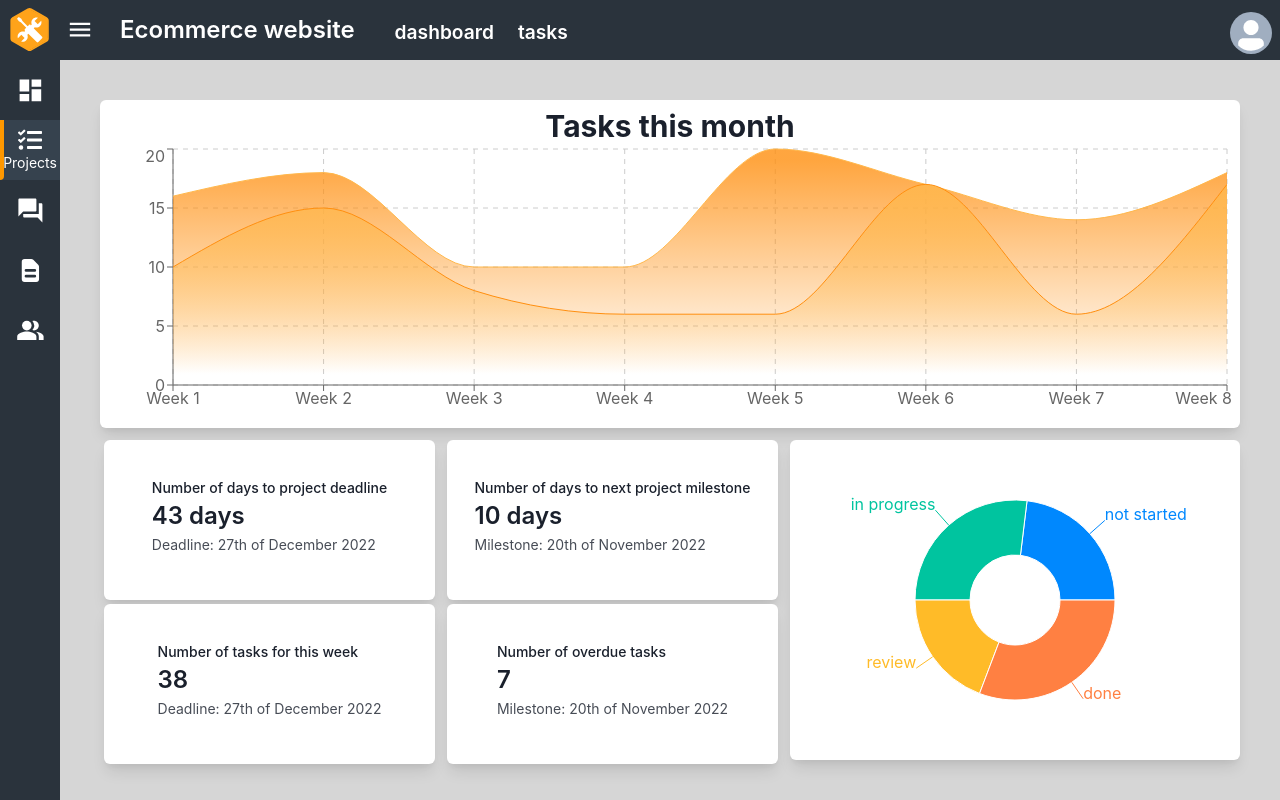
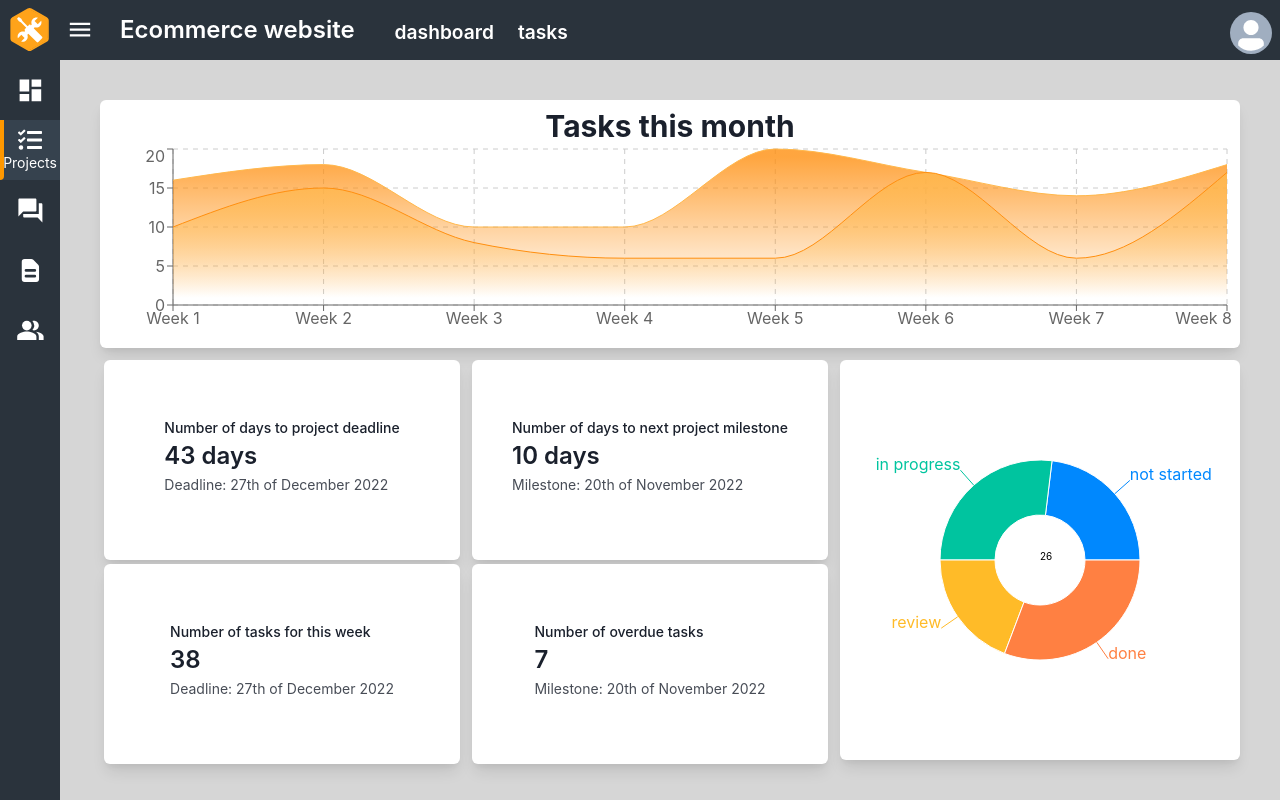
Before and after one commit to DawidWraga/team-project, a Next.js app: page /projects/1/dashboard in a window 1280 px wide. Built offline with nearby package versions, Linux system fonts and the light colour scheme; sample sign-in values are in the browser's storage.

Commit message:
dashboard layout changes

```diff
--- a/components/charts/PieChart.jsx
+++ b/components/charts/PieChart.jsx
@@ -1,4 +1,4 @@
-import { Tooltip, Pie, PieChart as BasePieChart, Cell } from 'recharts';
+import { Tooltip, Pie, PieChart as BasePieChart, Cell, Label } from 'recharts';
 import { range } from 'utils/range';
 import { randomNum } from 'utils/randomNum';
 
@@ -10,8 +10,15 @@ const COLORS = ['#0088FE', '#00C49F', '#FFBB28', '#FF8042'];
 
 export function PieChart(props) {
   const { pieChartData } = props;
+
+  const total = pieChartData.map((obj) => obj.value).reduce((a, b) => a + b);
   return (
-		<BasePieChart width={450} height={300}>
+    console.log({ total }),
+    (
+      <BasePieChart width={400} height={400}>
+        <text x="200" y="200" fontSize="10px">
+          {total}
+        </text>
         <Pie
           data={pieChartData}
           dataKey="value"
@@ -28,5 +35,6 @@ export function PieChart(props) {
         </Pie>
         <Tooltip />
       </BasePieChart>
+    )
   );
 }
```
Lines whose indentation alone changed are shown as unchanged.
